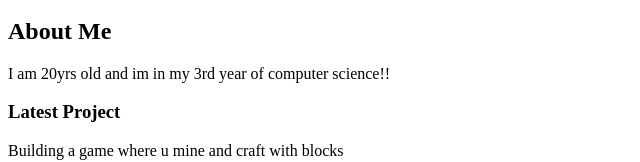
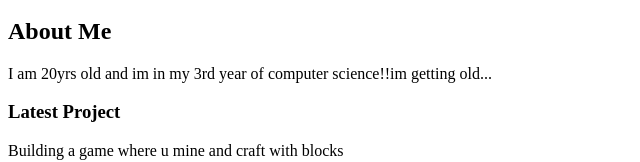
Before and after one commit to Jonaphan-Mareno/2859798-portfolio, a plain HTML site: page index.html in a window 1280 px wide. Shown: the part 136-298 px from the top of the page, without its empty margins (0-640 px from the left). Drawn offline with Linux system fonts and the light colour scheme.

Commit message:
its rough
very rough

```diff
--- a/index.html
+++ b/index.html
@@ -19,7 +19,7 @@
     <main>
         <section>
             <h2> About Me </h2>
-            <p> I am 20yrs old and im in my 3rd year of computer science!!</p>
+            <p> I am 20yrs old and im in my 3rd year of computer science!!im getting old...</p>
         </section>
         <article>  <h3> Latest Project</h3>
            <p>Building a game where u mine and craft with blocks</p>
```
